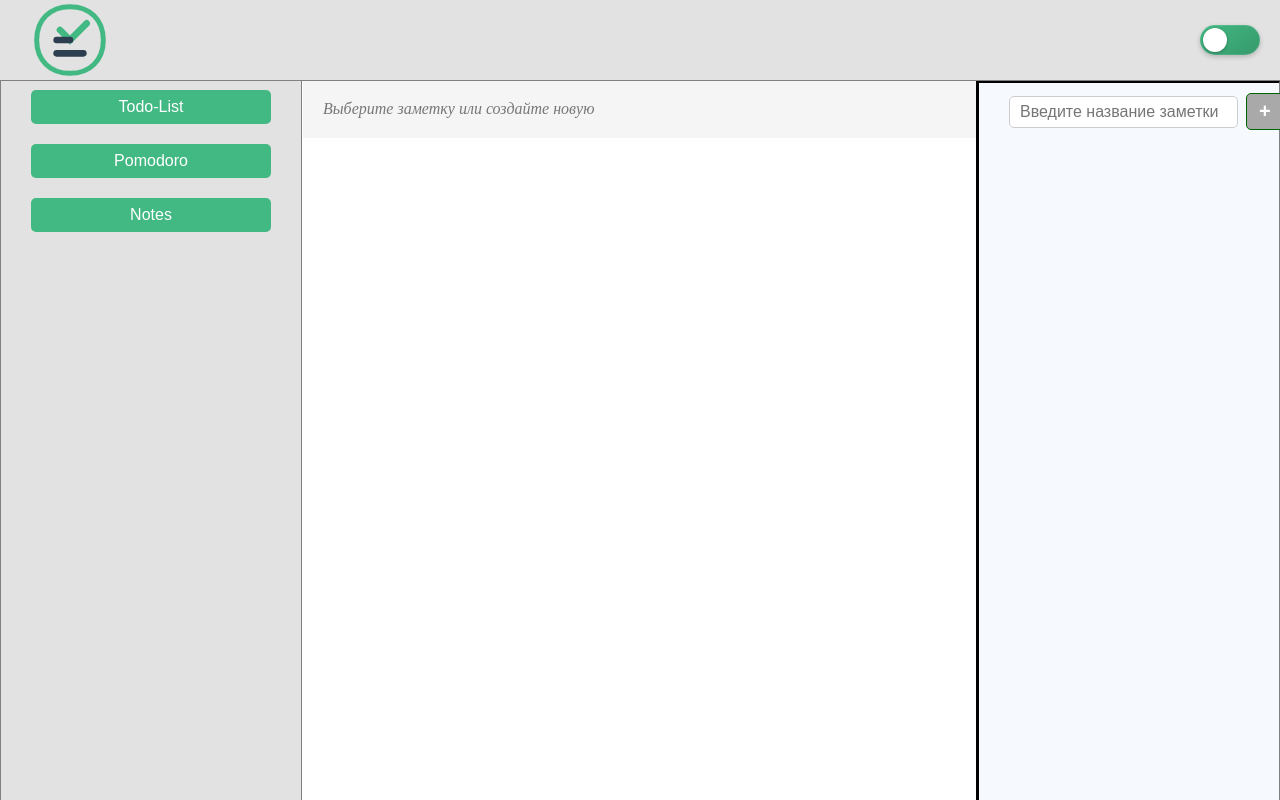
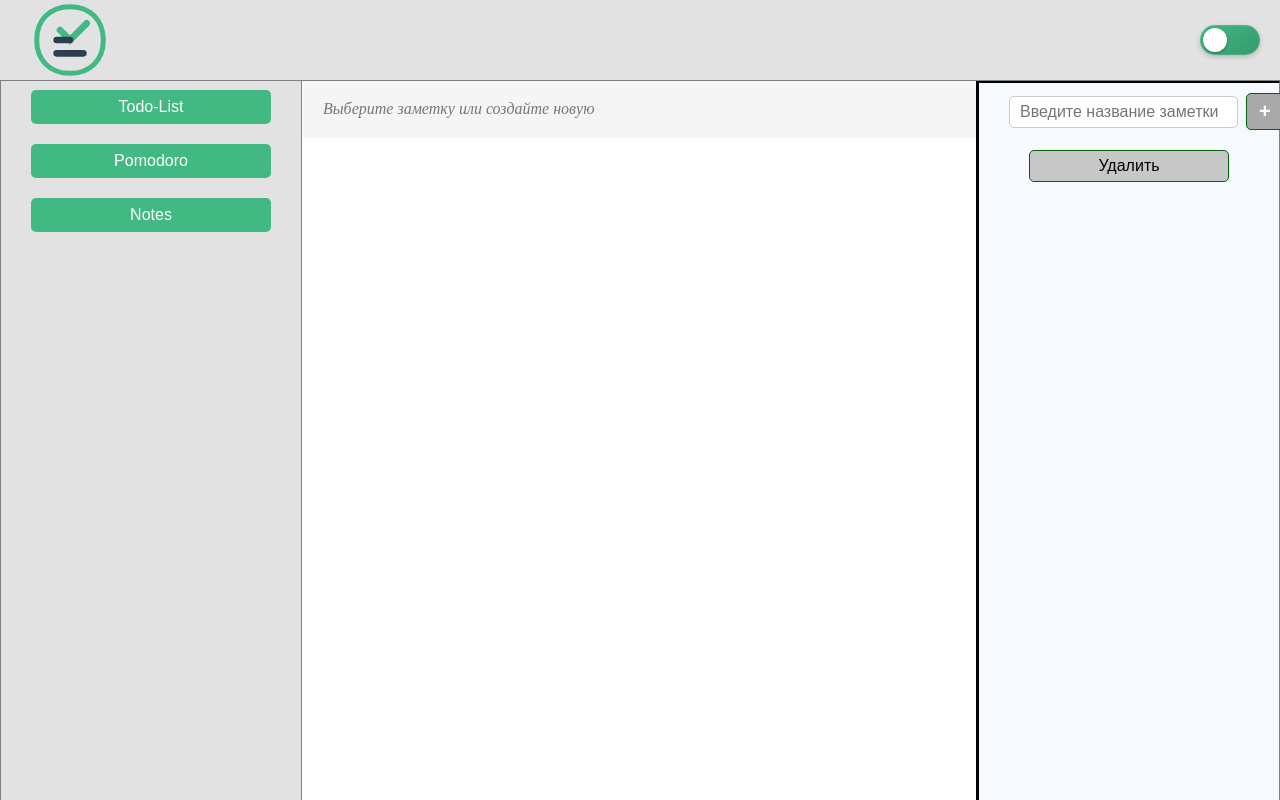
Before and after one commit to DmitryPetrakevich/vue3-Todo-List, a Vue app: page / in a window 1280 px wide. Both pictures are taken after a click on the button "Notes". Built offline with nearby package versions, Linux system fonts and the light colour scheme.

Commit message:
добавил логику удаления заметок, сохранение в localstorage

```diff
--- /dev/null
+++ b/src/components/features/notes/DeleteNote.vue
@@ -0,0 +1,54 @@
+<template>
+    <div class="delete-note">
+        <button
+        @click="deelteActiveNote"
+        class="delete-note-btn"
+        >
+            Удалить
+        </button>
+    </div>
+
+</template>
+
+<script setup>
+import { useNoteStore } from '@/stores/note';
+
+const store = useNoteStore()
+
+function deelteActiveNote() {
+    if(store.activeNoteId) {
+        store.deleteNote(store.activeNoteId)
+    }
+}
+
+</script>
+
+<style scoped lang="less">
+.delete-note-btn {
+    display: block;
+    width: 200px;
+    font-size: 16px;
+    font-weight: 500;
+    margin-top: 10px;
+    margin-bottom: 5px;
+    border: 1px solid darkgreen;
+    border-radius: 5px;
+    color: black;
+    background-color: #c7c7c7;
+    padding: 6px 0;
+    cursor: pointer;
+    transition: background-color 0.3s ease;
+
+    &.active {
+      background-color: #95ceff;
+    }
+
+    &:hover {
+      background-color: #7c7c7c;
+    }
+
+    &:active {
+      background-color: #4f9ee2;
+    }
+}
+</style>
--- a/src/components/features/notes/NewNoteButton.vue
+++ b/src/components/features/notes/NewNoteButton.vue
@@ -19,11 +19,10 @@ import { useNoteStore } from "@/stores/note";
 const store = useNoteStore();
 const noteTitle = ref("");
 
-// добавление новой заметки
 function addNewNote() {
   if (noteTitle.value.trim()) {
     store.addNote(noteTitle.value.trim());
-    noteTitle.value = ""; // очищаем поле ввода
+    noteTitle.value = "";
   }
 }
 </script>
--- a/src/components/features/notes/NoteEditor.vue
+++ b/src/components/features/notes/NoteEditor.vue
@@ -1,6 +1,10 @@
 <template>
   <div class="note-editor" v-if="activeNote">
-    <textarea v-model="activeNote.text" class="no-resize"></textarea>
+    <textarea
+    v-model="activeNote.text"
+    @input="store.updateNote(activeNote.id, activeNote.text)"
+    class="no-resize">
+    </textarea>
   </div>
   <div v-else class="note-editor-empty">
     Выберите заметку или создайте новую
--- a/src/components/features/notes/NoteManager.vue
+++ b/src/components/features/notes/NoteManager.vue
@@ -1,6 +1,5 @@
 <template>
     <div class="sidebar">
-        <NewNoteButton @add-note="store.addNote" />
         <NotesSidebar />
     </div>
 
@@ -10,13 +9,8 @@
 </template>
 
 <script setup>
-import NewNoteButton from './NewNoteButton.vue';
 import NotesSidebar from './NotesSidebar.vue';
 import NoteEditor from './NoteEditor.vue';
-
-
-
-
 
 </script>
 
--- a/src/components/features/notes/NotesSidebar.vue
+++ b/src/components/features/notes/NotesSidebar.vue
@@ -2,6 +2,7 @@
   <div class="notes-sidebar">
     <div class="notes-sidebar__container">
       <NewNoteButton />
+      <DeleteNote />
       <button
         class="notes-sidebar-btn"
         v-for="note in store.notes"
@@ -18,6 +19,7 @@
 <script setup>
 import { useNoteStore } from "@/stores/note";
 import NewNoteButton from "./NewNoteButton.vue";
+import DeleteNote from "./DeleteNote.vue";
 
 const store = useNoteStore();
 </script>
--- a/src/stores/note.js
+++ b/src/stores/note.js
@@ -2,11 +2,15 @@ import { defineStore } from "pinia";
 
 export const useNoteStore = defineStore("note", {
   state: () => ({
-    notes: [],
+    notes: JSON.parse(localStorage.getItem('notes')) || [],
     activeNoteId: null,
   }),
 
   actions: {
+    saveToLocalStorage() {
+      localStorage.setItem('notes', JSON.stringify(this.notes))
+    },
+
     addNote(title) {
       const newNote = {
         id: Date.now(),
@@ -15,6 +19,22 @@ export const useNoteStore = defineStore("note", {
       };
       this.notes.push(newNote);
       this.activeNoteId = newNote.id;
+      this.saveToLocalStorage();
     },
+
+    deleteNote(id) {
+      this.notes = this.notes.filter((note) => note.id != id )
+      this.saveToLocalStorage()
+    },
+
+    updateNote(id, newText) {
+    const note = this.notes.find(note => note.id === id);
+    if (note) {
+      note.text = newText;
+      this.saveToLocalStorage();
+    }
+  }
+
   },
+
 });
```
